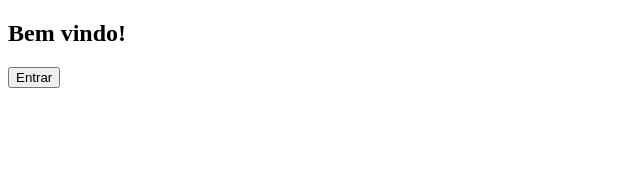
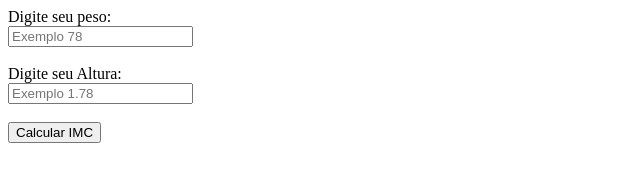
Before and after one commit to Alefbacelar/Curso-Projetos-Completos-Fullstack, a plain HTML site: page Projeto/index.html in a window 1280 px wide. Shown: the whole page, without its empty margins (0-640 px from the left). Drawn offline with Linux system fonts and the light colour scheme.

Commit message:
Curso : Seção 2

```diff
--- a/Projeto/index.html
+++ b/Projeto/index.html
@@ -8,11 +8,32 @@
 </head>
 <body>
 
-  <h2 id="area">
+  <form onsubmit="return calcular(event)">
+
+    <label for="">Digite seu peso:</label><br>
+    <input type="text" name="peso" id="peso" placeholder="Exemplo 78"><br><br>
+
+    <label for="">Digite seu Altura:</label><br>
+    <input type="text" name="altura" id="altura" placeholder="Exemplo 1.78"><br><br>
+
+
+    <input type="submit" value="Calcular IMC">
+
+  </form>
+
+  <div id="resultado"></div>
+
+<!--   <h2 id="area">
     Bem vindo!
   </h2>
-
-  <button onclick="entrar()">Entrar</button>
+  <ul>
+    <li>1 - Suco</li>
+    <li>2 - Agua</li>
+    <li>3 - Sorvete</li>
+    <li>4- Chamar garçom</li>
+  </ul> -->
+<!--
+  <button onclick="pedir()">Pedir</button> -->
 
   <script src="./script.js"></script>
 </body>
--- a/Projeto/script.js
+++ b/Projeto/script.js
@@ -49,3 +49,106 @@ function aluno(nome, curso){
   console.log(mensagem)
 }
  */
+
+//While = Enquanto
+
+/* var x = 0;
+
+while(x < 10){
+  document.write("<br>O valor do X é :" + x)
+
+  //Aumentando o Valor do x
+  x++;
+} */
+
+// For = Para
+
+/* for (a = 0; a < 5; a++){
+  document.write("<br> Valor de A :" + a)
+} */
+
+// SWITCH
+
+/* function pedir() {
+  var valor = prompt("Digite um valor de 1 a 4");
+
+  switch (Number(valor)) {
+    case 1:
+      alert("Você escolheu 1 = Suco");
+      break;
+
+    case 2:
+      alert("Você escolheu 1 = Agua");
+      break;
+
+    case 3:
+      alert("Você escolheu 1 = Sorvete");
+      break;
+
+    case 4:
+      alert("Você chamou o garçom!");
+      break;
+
+    default:
+      alert("Digite de 1 a 4!");
+  }
+} */
+
+/* var data = new Date();
+
+data.getHours();
+data.getMinutes();
+data.getSeconds();
+data.getMilliseconds();
+
+var dataNova = new Date("Janeiro 18,2023")
+
+Date.parse(dataNova)
+//Tras os milisegundos
+
+dataNova.getDate()+"/"(dataNova.getMonth()+1)+"/"+dataNova.getFullYear()
+
+var dias = ["D0M","SEG","TER","QUA", "QUI", "SEX"]
+
+dias[dataNova.getDay()]; */
+
+var peso;
+var altura;
+var imc;
+var resultado;
+
+function calcular(event) {
+  event.preventDefault();
+
+  peso = document.getElementById("peso").value;
+  altura = document.getElementById("altura").value;
+
+  imc = peso / (altura * altura);
+
+  if (imc < 17) {
+    resultado = document.getElementById("resultado");
+    resultado.innerHTML =
+      "<br/> Seu resultado foi:" +
+      imc +
+      "<br/>Cuidado você está abaixo do peso!";
+  } else if (imc > 17 && imc <= 18.49) {
+    resultado = document.getElementById("resultado");
+    resultado.innerHTML =
+      "<br/> Seu resultado foi:" + imc.toFixed(2) + "<br/>Abaixo do peso!";
+  } else if (imc > 18.5 && imc <= 24.99) {
+    resultado = document.getElementById("resultado");
+    resultado.innerHTML =
+      "<br/> Seu resultado foi:" + imc.toFixed(2) + "<br/>Você esta abaixo do peso!";
+  } else if (imc > 25 && imc <= 29.99) {
+    resultado = document.getElementById("resultado");
+    resultado.innerHTML =
+      "<br/> Seu resultado foi:" + imc.toFixed(2) + "<br/>Você esta no peso certo!";
+  }else if (imc >= 30){
+    resultado = document.getElementById("resultado");
+    resultado.innerHTML =
+      "<br/> Seu resultado foi:" + imc.toFixed(2) + "<br/>Cuidado obesidade!";
+  }
+
+  document.getElementById('peso').value = '';
+  document.getElementById('altura').value = '';
+}
```
